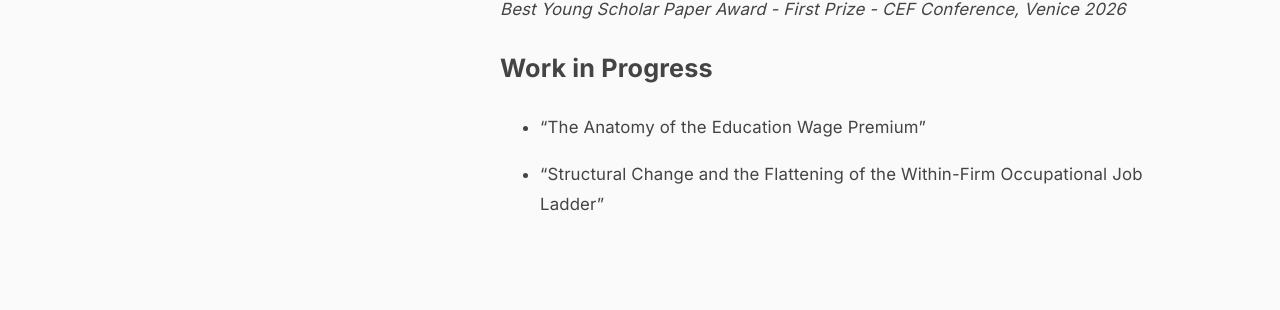
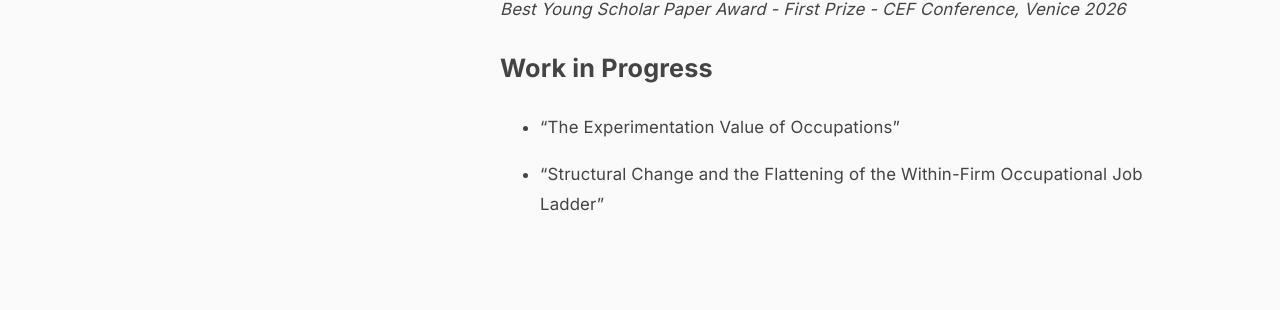
Before and after one commit to peppecon/peppecon.github.io, a Jekyll site: the page built from _pages/about.md, in a window 1280 px wide. Shown: the part 1006-1316 px from the top of the page. Built offline with Jekyll 4.4.1, drawn with Linux system fonts in a browser that asks for light colours.

Commit message:
Update working paper title to Experimentation Value of Occupations

```diff
--- a/_pages/about.md
+++ b/_pages/about.md
@@ -46,6 +46,6 @@ What are the consequences of multidimensional skill uncertainty for workers' wag
 
 ## Work in Progress
 
-- "The Anatomy of the Education Wage Premium"
+- "The Experimentation Value of Occupations"
 
 - "Structural Change and the Flattening of the Within-Firm Occupational Job Ladder"
```
Also changed, not shown: _pages/research.md (+1 -1 lines).
